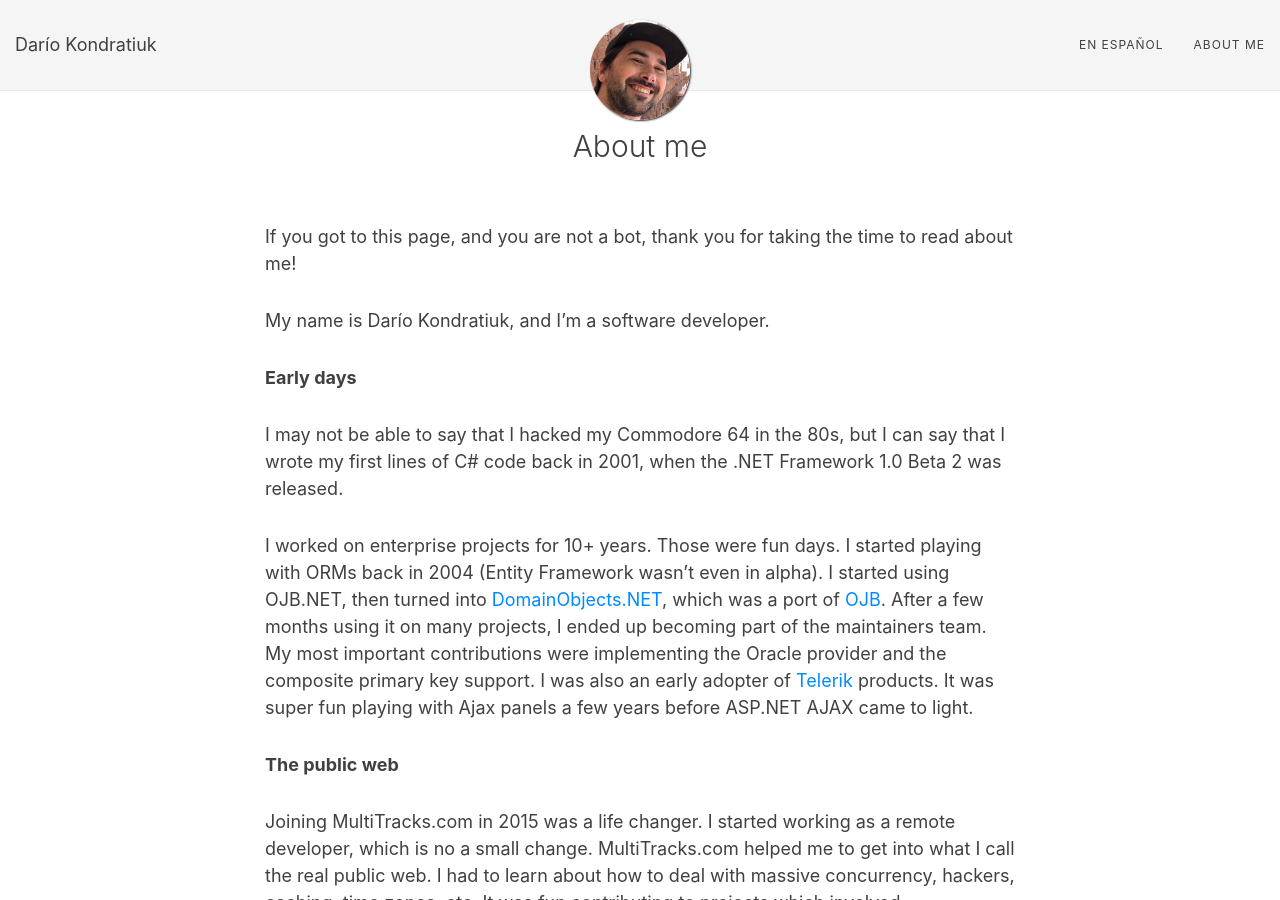
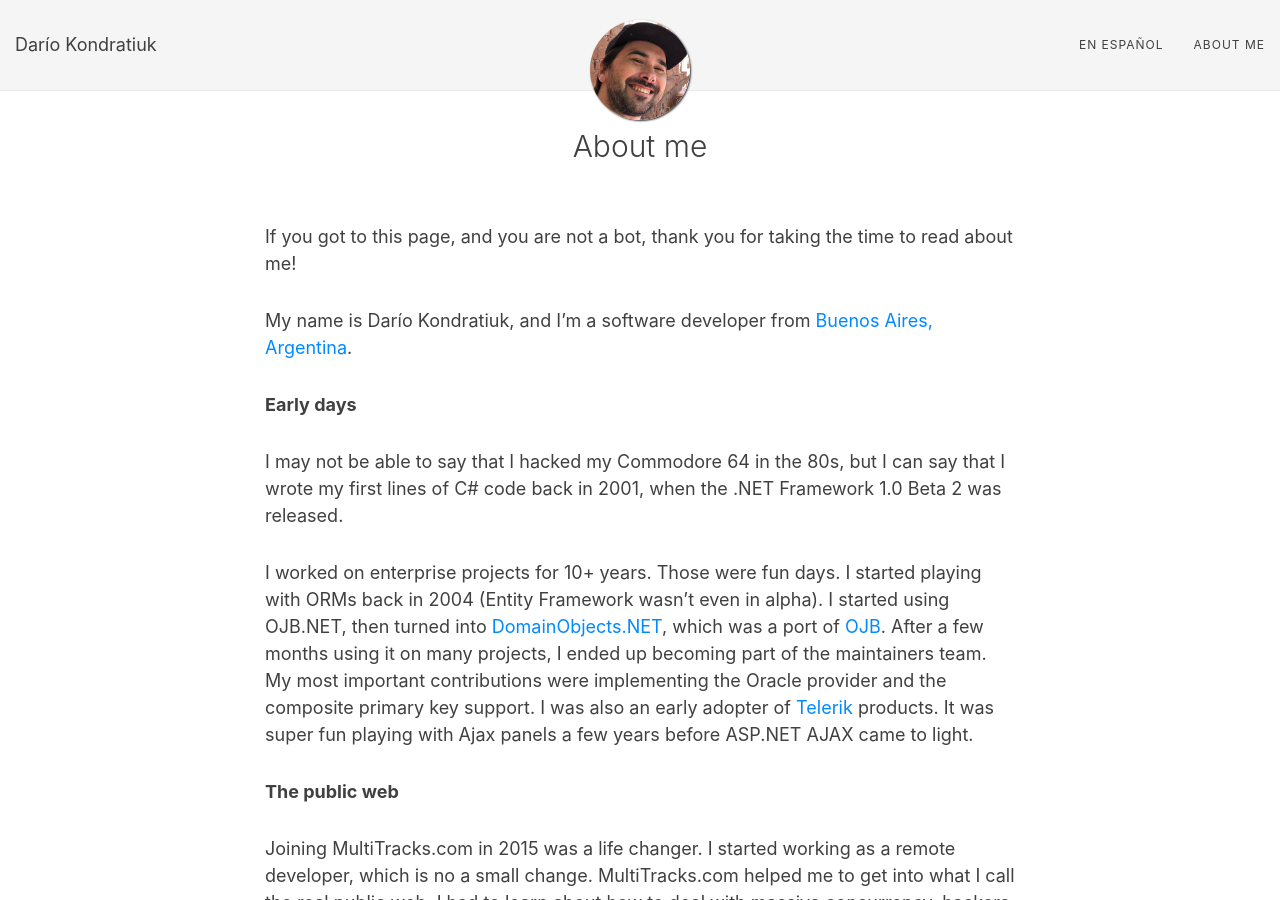
Before and after one commit to kblok/kblok.github.io, a Jekyll site: the page built from aboutme.md, in a window 1280 px wide and 900 px high. Built offline with Jekyll 4.4.1, drawn with Linux system fonts in a browser that asks for light colours; nearby versions of some CDN libraries.

Commit message:
add buenos aires argentina

```diff
--- a/aboutme.md
+++ b/aboutme.md
@@ -5,7 +5,7 @@ title: About me
 
 If you got to this page, and you are not a bot, thank you for taking the time to read about me!
 
-My name is Darío Kondratiuk, and I’m a software developer.
+My name is Darío Kondratiuk, and I’m a software developer from [Buenos Aires, Argentina](https://www.google.com/maps/place/Buenos+Aires/@-34.6158037,-58.5033386,12z/data=!3m1!4b1!4m5!3m4!1s0x95bcca3b4ef90cbd:0xa0b3812e88e88e87!8m2!3d-34.6036844!4d-58.3815591).
 
 **Early days**
 
```
